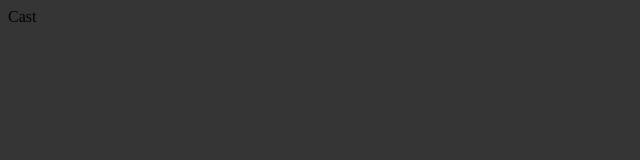
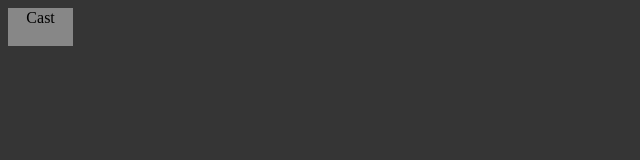
Before and after one commit to MrBell1/MrBell1.github.io, a plain HTML site: page index.html in a window 1280 px wide. Shown: the whole page, without its empty margins (0-640 px from the left). Drawn offline with Linux system fonts and the light colour scheme.

Commit message:
Initial commit

```diff
--- a/css/main.css
+++ b/css/main.css
@@ -1,10 +1,13 @@
 *{
 
     background-color: rgb(53, 53, 53);
-
+    text-align: center;
   }
-  #mainBtn{
-
-
-
+  .mainBtn{
+    border: 1px transparent solid;
+    /* border-radius:25%; */
+    text-align: center;
+    width: 5%;
+    aspect-ratio: 16/9;
+    background-color:  rgb(135, 135, 135);;
   }
```
